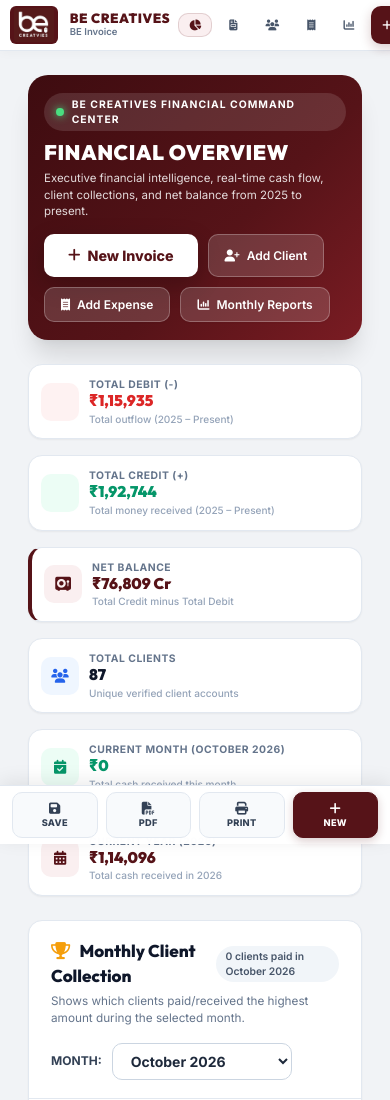
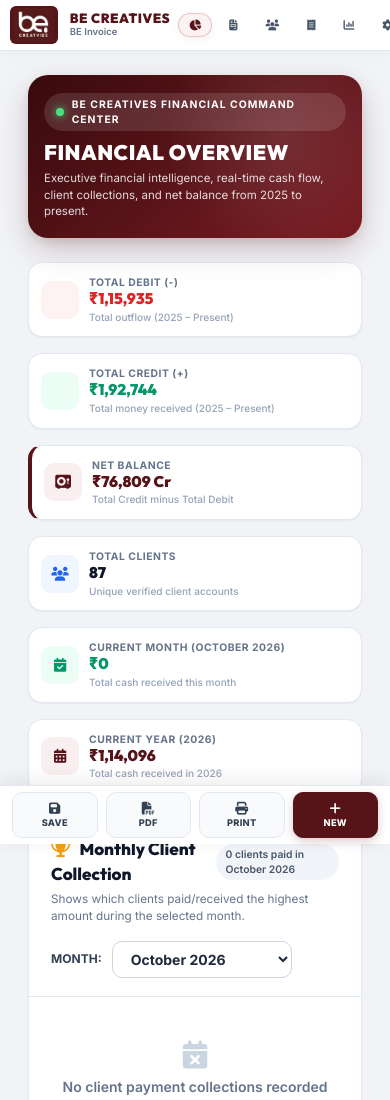
Before and after one commit to basim2004/be-creatives-invoice, a website: page index.html in a window 390 px wide. Shown: the top 1100 px of the page. Drawn offline with Linux system fonts and the light colour scheme.

Commit message:
fix(ui): remove redundant buttons, fix mobile cache busting, elevate dashboard & navbar design

```diff
--- a/index.html
+++ b/index.html
@@ -22,11 +22,17 @@
   <!-- FontAwesome Icons -->
   <link rel="stylesheet" href="https://cdnjs.cloudflare.com/ajax/libs/font-awesome/6.5.1/css/all.min.css">
 
-  <!-- Master Stylesheet -->
-  <link rel="stylesheet" href="style.css?v=2026091801">
+  <!-- Cache Prevention Meta for Immediate Live Updates on Mobile & Desktop -->
+  <meta http-equiv="Cache-Control" content="no-cache, no-store, must-revalidate">
+  <meta http-equiv="Pragma" content="no-cache">
+  <meta http-equiv="Expires" content="0">
+
+  <!-- Master Stylesheet with Fresh Version Hash -->
+  <link rel="stylesheet" href="style.css?v=20261026_06">
 
   <script>
     // Force clear any legacy PWA service worker and Cache Storage
+    const APP_BUILD_REV = '20261026_06';
     if ('serviceWorker' in navigator) {
       navigator.serviceWorker.getRegistrations().then(function(registrations) {
         for (let registration of registrations) {
@@ -40,6 +46,13 @@
           caches.delete(name);
         }
       });
+    }
+    const currentCachedRev = localStorage.getItem('be_app_build_rev');
+    if (currentCachedRev !== APP_BUILD_REV) {
+      localStorage.setItem('be_app_build_rev', APP_BUILD_REV);
+      if (currentCachedRev) {
+        window.location.reload(true);
+      }
     }
   </script>
 
@@ -101,10 +114,6 @@
         <button type="button" class="nav-btn" id="navReportsBtn">
           <i class="fa-solid fa-chart-column"></i>
           <span>Monthly Reports</span>
-        </button>
-        <button type="button" class="nav-btn primary-btn" id="navNewInvoiceBtn">
-          <i class="fa-solid fa-plus"></i>
-          <span>NEW INVOICE</span>
         </button>
         <button type="button" class="nav-btn" id="navSettingsBtn" title="Business Defaults">
           <i class="fa-solid fa-gear"></i>
@@ -148,24 +157,6 @@
           <h1 class="hero-title">FINANCIAL OVERVIEW</h1>
           <p class="hero-description">Executive financial intelligence, real-time cash flow, client collections, and net balance from 2025 to present.</p>
         </div>
-        <div class="hero-actions" style="display: flex; gap: 10px; flex-wrap: wrap;">
-          <button type="button" class="btn btn-hero-cta" id="btnDashHeroNewInvoice">
-            <i class="fa-solid fa-plus"></i>
-            <span>New Invoice</span>
-          </button>
-          <button type="button" class="btn btn-secondary" id="btnDashHeroAddClient" style="background: rgba(255,255,255,0.15); color: #fff; border: 1px solid rgba(255,255,255,0.25);">
-            <i class="fa-solid fa-user-plus"></i>
-            <span>Add Client</span>
-          </button>
-          <button type="button" class="btn btn-secondary" id="btnDashHeroAddExpense" style="background: rgba(255,255,255,0.15); color: #fff; border: 1px solid rgba(255,255,255,0.25);">
-            <i class="fa-solid fa-receipt"></i>
-            <span>Add Expense</span>
-          </button>
-          <button type="button" class="btn btn-secondary" id="btnDashHeroReports" style="background: rgba(255,255,255,0.15); color: #fff; border: 1px solid rgba(255,255,255,0.25);">
-            <i class="fa-solid fa-chart-column"></i>
-            <span>Monthly Reports</span>
-          </button>
-        </div>
       </div>
 
       <!-- Financial Overview Master KPI Grid (6 Key Metrics) -->
@@ -2116,7 +2107,7 @@
     }
   </script>
 
-  <!-- Master Application Logic -->
-  <script src="script.js?v=2026091801"></script>
+  <!-- Master Application Logic with Cache-Busting Version Hash -->
+  <script src="script.js?v=20261026_06"></script>
 </body>
 </html>
--- a/style.css
+++ b/style.css
@@ -165,12 +165,13 @@ a {
   display: inline-flex;
   align-items: center;
   gap: 7px;
-  padding: 8px 15px;
-  border-radius: var(--radius-md);
-  font-size: 0.86rem;
+  padding: 8px 16px;
+  border-radius: var(--radius-pill);
+  font-size: 0.85rem;
   font-weight: 600;
   color: var(--slate-600);
   border: 1px solid transparent;
+  transition: all 0.2s cubic-bezier(0.16, 1, 0.3, 1);
 }
 
 .nav-btn:hover {
@@ -179,9 +180,11 @@ a {
 }
 
 .nav-btn.active {
-  background: var(--brand-maroon-subtle);
+  background: #fdf2f2;
   color: var(--brand-maroon);
-  border-color: rgba(86, 19, 24, 0.15);
+  border-color: rgba(122, 23, 25, 0.2);
+  box-shadow: 0 2px 8px rgba(122, 23, 25, 0.08);
+  font-weight: 700;
 }
 
 .nav-btn.primary-btn {
@@ -438,12 +441,26 @@ a {
   align-items: center;
   justify-content: space-between;
   gap: 24px;
-  background: linear-gradient(135deg, #3e0c10 0%, #561318 60%, #7a1c23 100%);
+  background: linear-gradient(135deg, #380a0d 0%, #561318 45%, #7a1c23 100%);
   color: var(--white);
   border-radius: var(--radius-xl);
-  padding: 32px 38px;
+  padding: 30px 38px;
   margin-bottom: 24px;
-  box-shadow: var(--shadow-xl);
+  box-shadow: 0 12px 32px -4px rgba(86, 19, 24, 0.28), 0 4px 12px -2px rgba(0, 0, 0, 0.1);
+  position: relative;
+  overflow: hidden;
+}
+
+.dashboard-hero::after {
+  content: '';
+  position: absolute;
+  top: -60px;
+  right: -40px;
+  width: 240px;
+  height: 240px;
+  background: radial-gradient(circle, rgba(255, 255, 255, 0.1) 0%, transparent 70%);
+  border-radius: 50%;
+  pointer-events: none;
 }
 
 .hero-tag {
--- a/styles.css
+++ b/styles.css
@@ -165,12 +165,13 @@ a {
   display: inline-flex;
   align-items: center;
   gap: 7px;
-  padding: 8px 15px;
-  border-radius: var(--radius-md);
-  font-size: 0.86rem;
+  padding: 8px 16px;
+  border-radius: var(--radius-pill);
+  font-size: 0.85rem;
   font-weight: 600;
   color: var(--slate-600);
   border: 1px solid transparent;
+  transition: all 0.2s cubic-bezier(0.16, 1, 0.3, 1);
 }
 
 .nav-btn:hover {
@@ -179,9 +180,11 @@ a {
 }
 
 .nav-btn.active {
-  background: var(--brand-maroon-subtle);
+  background: #fdf2f2;
   color: var(--brand-maroon);
-  border-color: rgba(86, 19, 24, 0.15);
+  border-color: rgba(122, 23, 25, 0.2);
+  box-shadow: 0 2px 8px rgba(122, 23, 25, 0.08);
+  font-weight: 700;
 }
 
 .nav-btn.primary-btn {
@@ -438,12 +441,26 @@ a {
   align-items: center;
   justify-content: space-between;
   gap: 24px;
-  background: linear-gradient(135deg, #3e0c10 0%, #561318 60%, #7a1c23 100%);
+  background: linear-gradient(135deg, #380a0d 0%, #561318 45%, #7a1c23 100%);
   color: var(--white);
   border-radius: var(--radius-xl);
-  padding: 32px 38px;
+  padding: 30px 38px;
   margin-bottom: 24px;
-  box-shadow: var(--shadow-xl);
+  box-shadow: 0 12px 32px -4px rgba(86, 19, 24, 0.28), 0 4px 12px -2px rgba(0, 0, 0, 0.1);
+  position: relative;
+  overflow: hidden;
+}
+
+.dashboard-hero::after {
+  content: '';
+  position: absolute;
+  top: -60px;
+  right: -40px;
+  width: 240px;
+  height: 240px;
+  background: radial-gradient(circle, rgba(255, 255, 255, 0.1) 0%, transparent 70%);
+  border-radius: 50%;
+  pointer-events: none;
 }
 
 .hero-tag {
```
